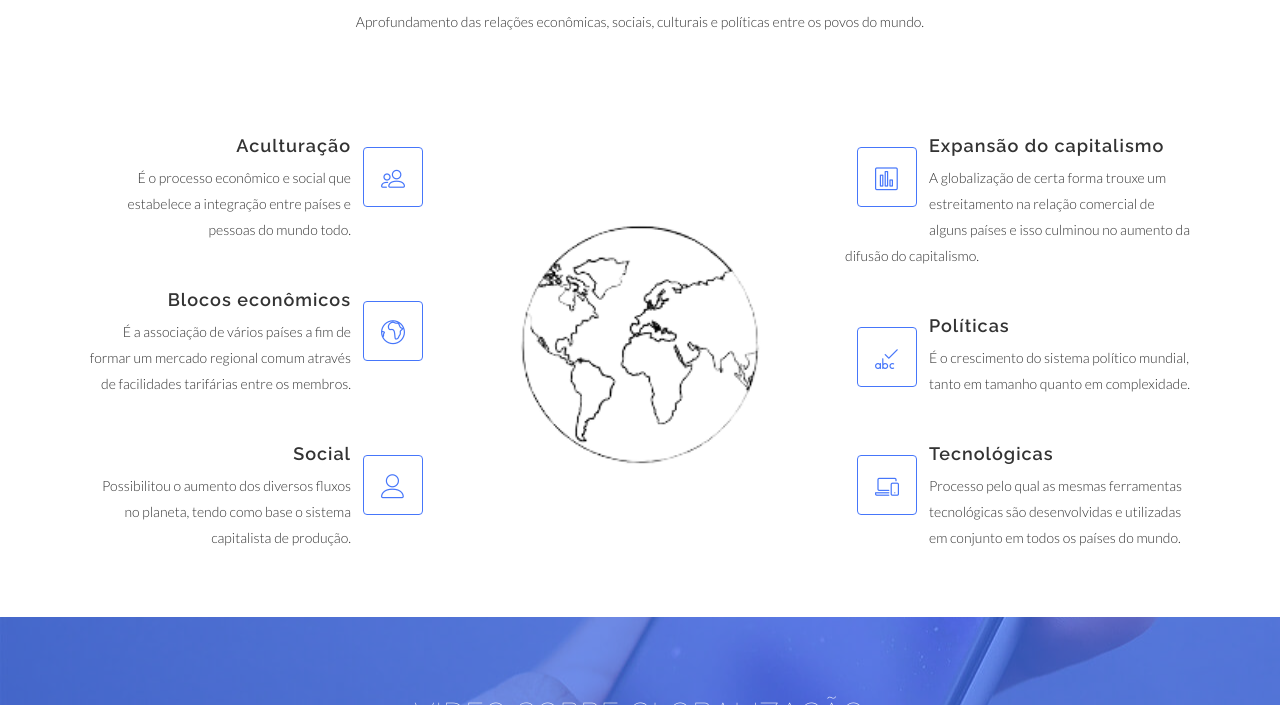
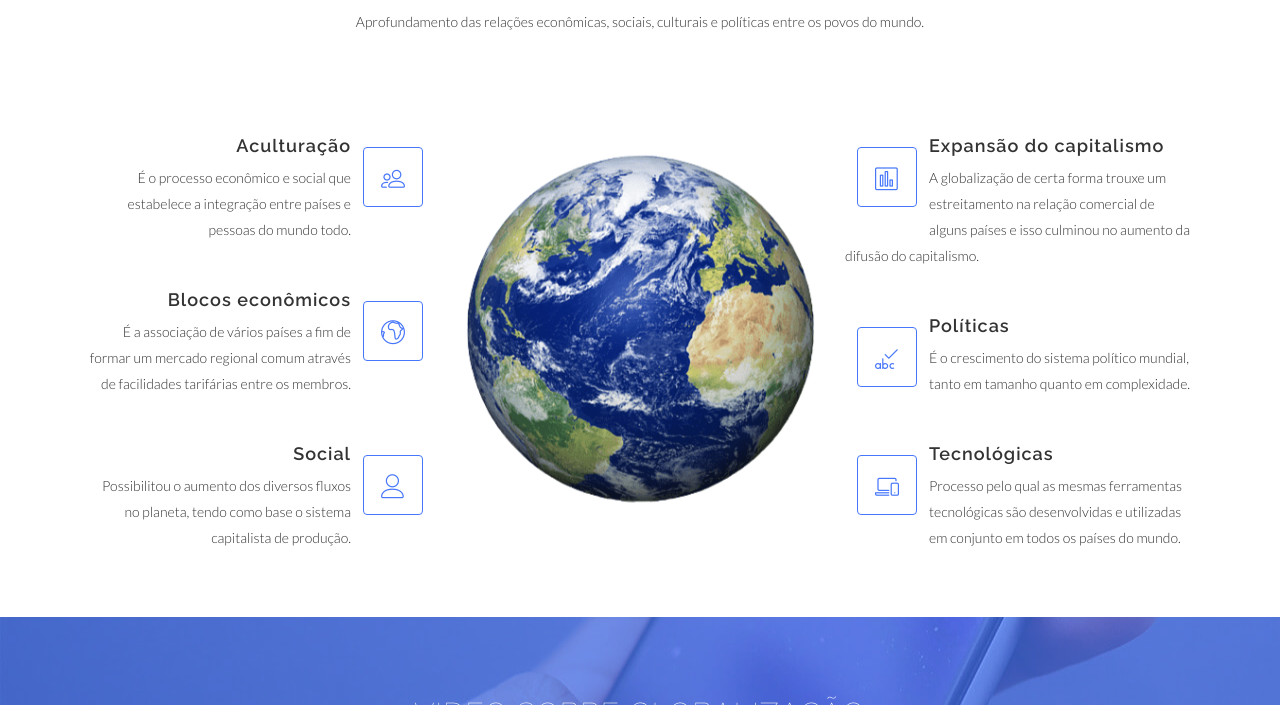
Before and after one commit to Eliakim15/Globaliza--o, a plain HTML site: page index.html in a window 1280 px wide. Shown: the part 530-1235 px from the top of the page. Drawn offline with Linux system fonts and the light colour scheme.

Commit message:
new file:   img minha/Planet_earth__Earth_Icon__Earth__globe__world__sphere_png-removebg-preview.png 	modified:   index.html

```diff
--- a/index.html
+++ b/index.html
@@ -122,7 +122,7 @@
           </div>
           <div class="col-lg-4 col-md-4 col-sm-4 col-xs-12">
             <div class="show-box wow fadeInDown animated" data-wow-offset="10">
-              <img src="img minha/download-removebg-preview.png" alt="">
+              <img src="img minha/Planet_earth__Earth_Icon__Earth__globe__world__sphere_png-removebg-preview.png" alt="">
             </div>
           </div>
           <div class="col-lg-4 col-md-4 col-sm-4 col-xs-12">
```
Also changed, not shown: img minha/Planet_earth__Earth_Icon__Earth__globe__world__sphere_png-removebg-preview.png (added).
